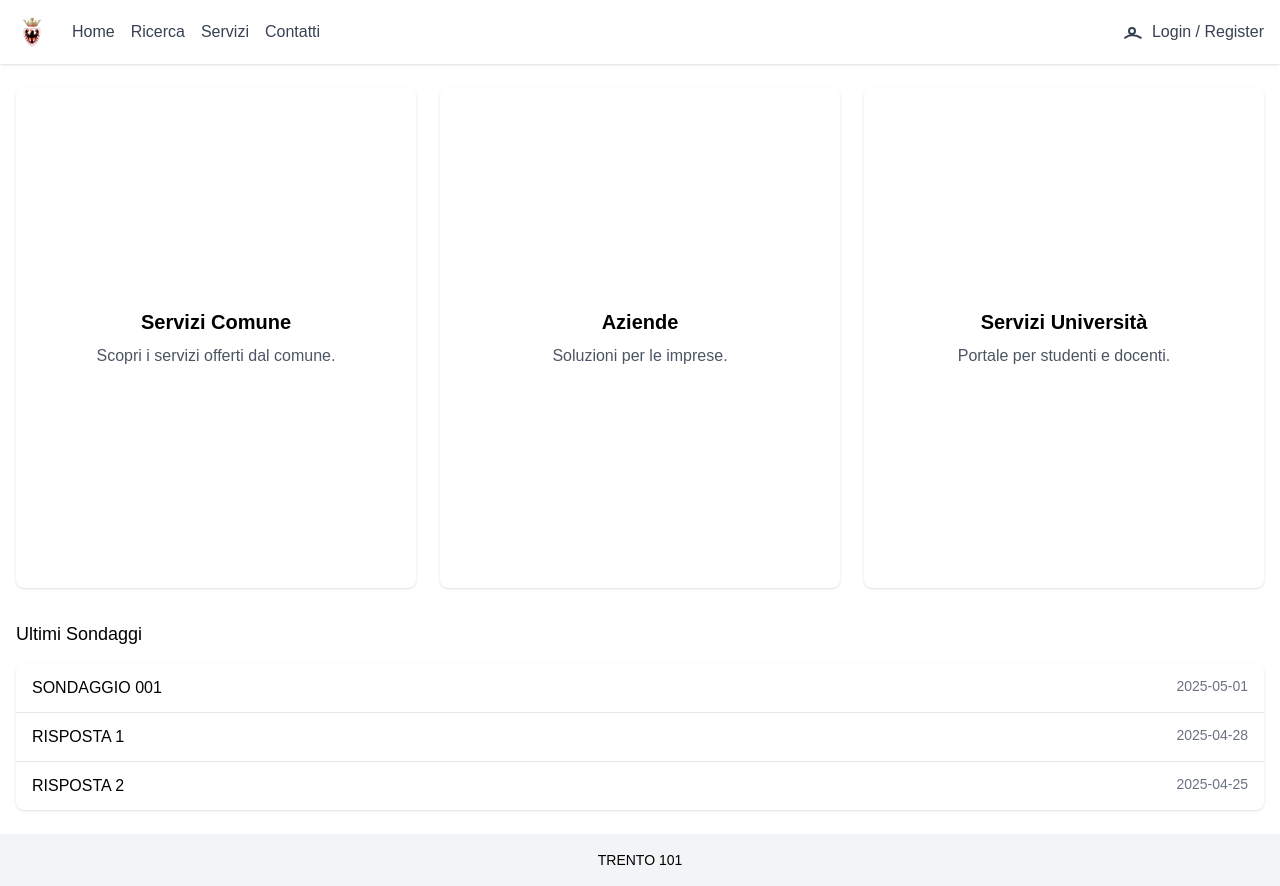
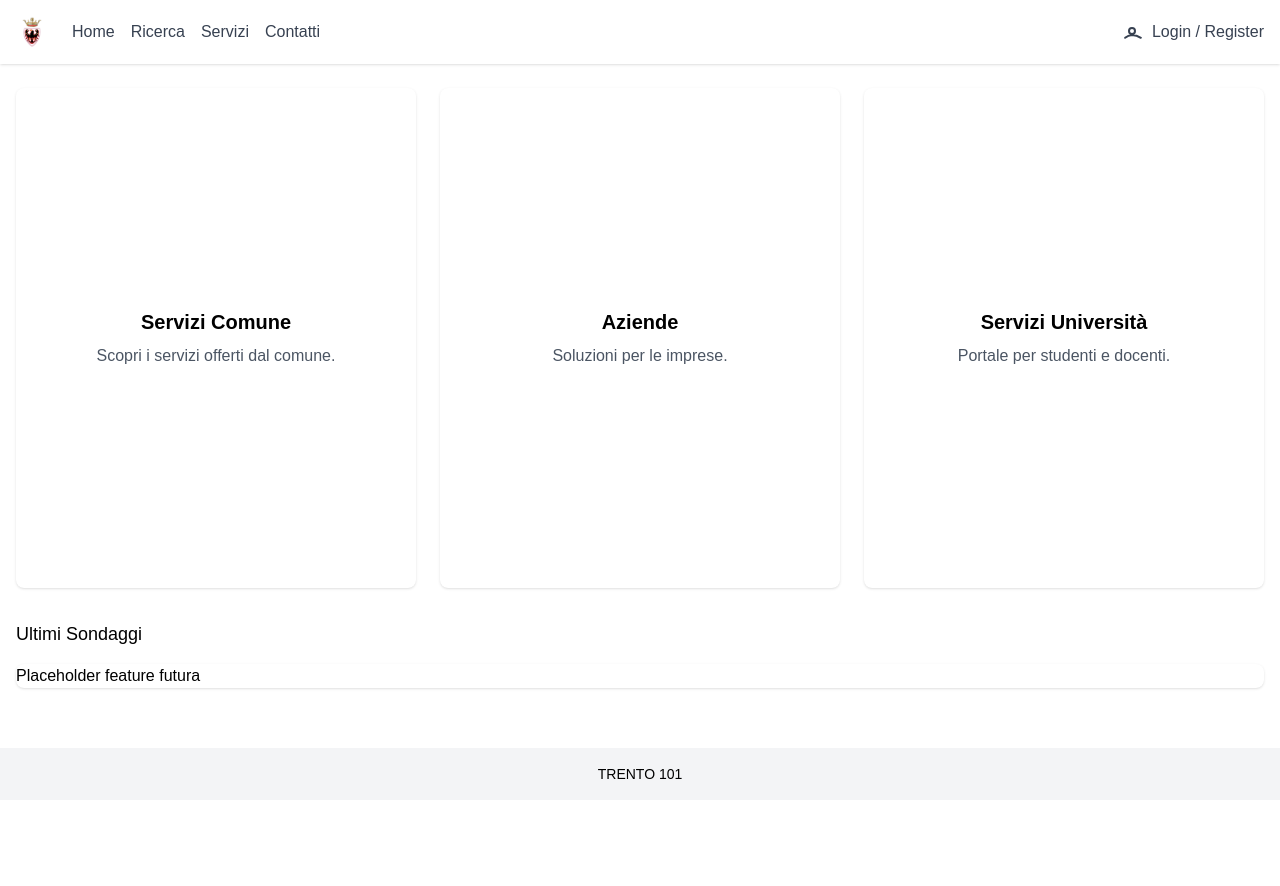
Before and after one commit to IlBrugna/Trento101, a Vue app in the folder frontend/: page / in a window 1280 px wide. After the commit the page ends 800 px from the top, so only its background shows below. Built offline with nearby package versions, Linux system fonts and the light colour scheme; no server answers.

Commit message:
Placeholder sondaggi

```diff
--- a/frontend/src/components/LatestSurvey.vue
+++ b/frontend/src/components/LatestSurvey.vue
@@ -12,10 +12,7 @@
     <section>
       <h3 class="text-lg font-medium mb-4">Ultimi Sondaggi</h3>
       <ul class="bg-white shadow rounded-lg divide-y">
-        <li v-for="(item, idx) in items" :key="idx" class="px-4 py-3 hover:bg-gray-50 flex justify-between">
-          <span>{{ item.title }}</span>
-          <span class="text-gray-500 text-sm">{{ item.date }}</span>
-        </li>
+        Placeholder feature futura
       </ul>
     </section>
   </template>
--- a/frontend/src/views/HomeView.vue
+++ b/frontend/src/views/HomeView.vue
@@ -1,12 +1,12 @@
 <script setup>
 import { ref } from 'vue'; //REF è WRAPPER PER VARIBILI, LE RENDE REATTIVE
 import SectionCards from '@/components/SectionCards.vue';
-import LatestList from '@/components/LatestSurvey.vue';
+import LatestSurvey from '@/components/LatestSurvey.vue';
 </script>
 
 <template>
     <main class="flex-1 container mx-auto px-4 py-6">
         <SectionCards />
-        <LatestList />
+        <LatestSurvey />
     </main>
 </template>
```
